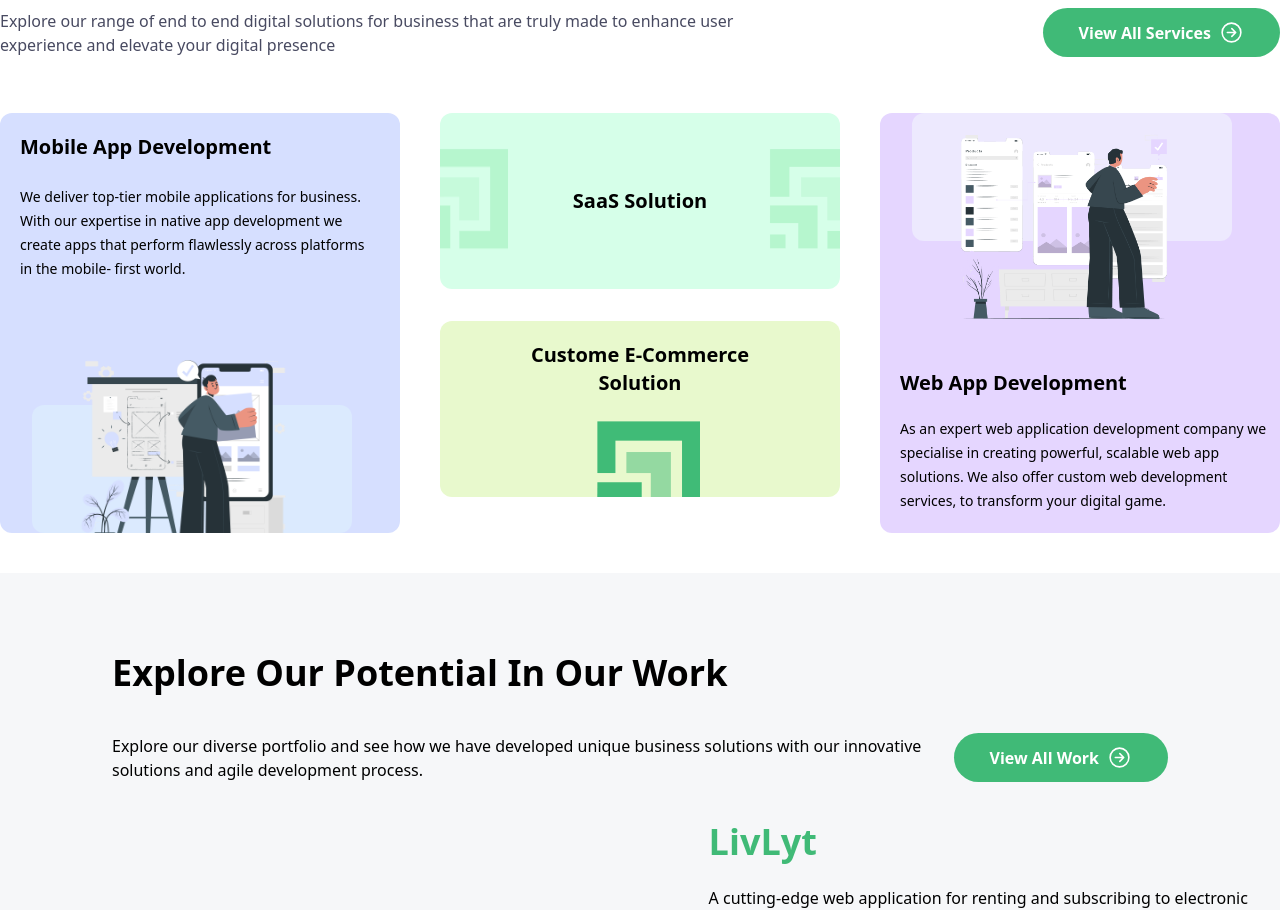
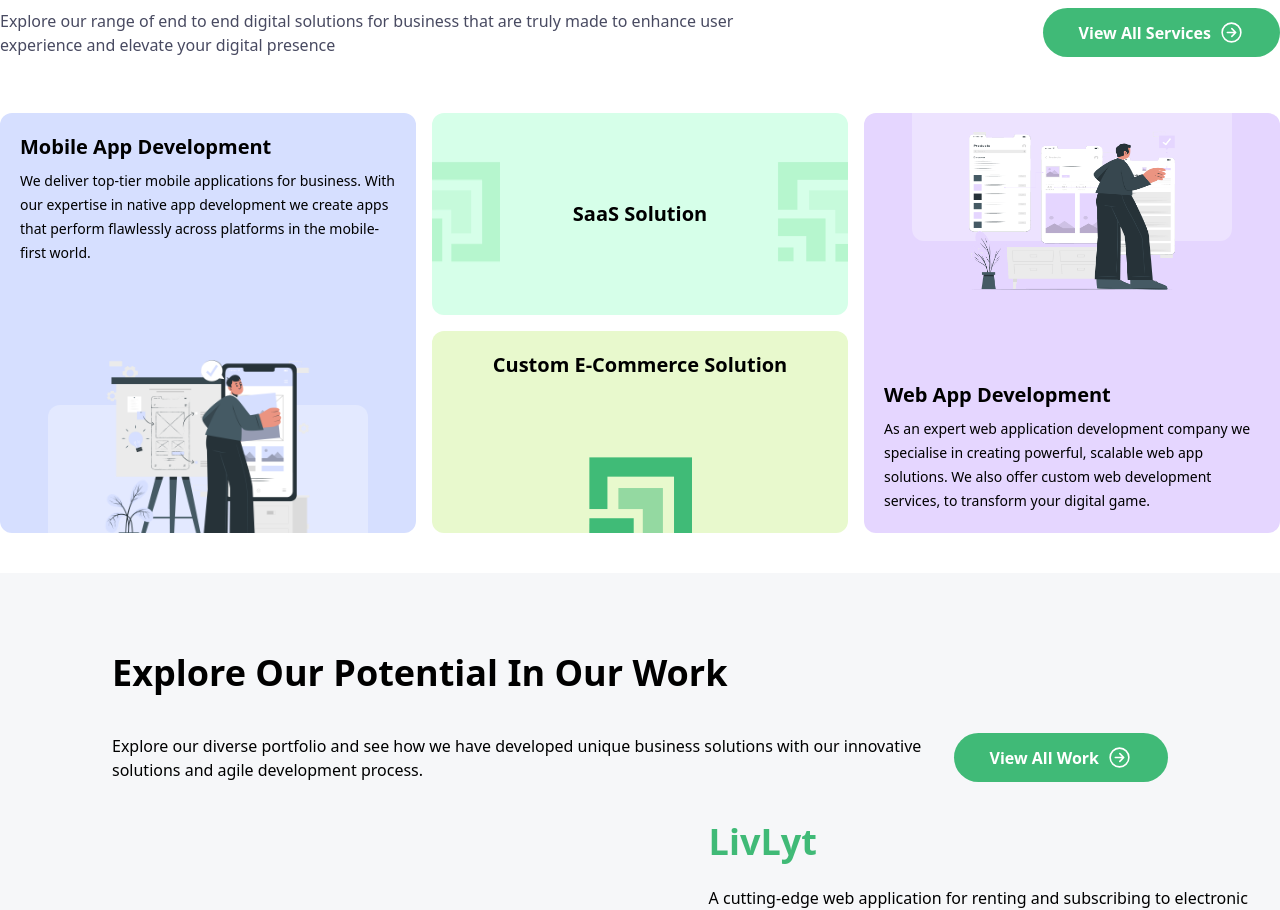
Before and after one commit to 28JayG/pt-site, a Next.js app: page / in a window 1280 px wide. Shown: the part 1147-2057 px from the top of the page. Built offline with nearby package versions, Linux system fonts and the light colour scheme.

Commit message:
fixes service section

```diff
--- a/src/components/home/ServicesRange.tsx
+++ b/src/components/home/ServicesRange.tsx
@@ -1,9 +1,66 @@
-import React from "react";
+import React, { FC } from "react";
 import Button from "../shared/Button";
 import { IoArrowForwardCircleOutline } from "react-icons/io5";
 import MaxWidthWrapper from "components/layouts/MaxWidthWrapper";
+import { Service } from "types/models";
+import { services } from "data/services.data";
+import classNames from "classnames";
 
-const ServicesRange: React.FC = () => {
+interface ServiceCardProps {
+  service: Service;
+  illustrationPosition: "top" | "bottom";
+}
+
+const ServiceCardWithIllustration: FC<ServiceCardProps> = ({
+  service,
+  illustrationPosition,
+}) => {
+  const { color, description, illustrationUri, title } = service;
+
+  const getIllustrationClasses = () => {
+    switch (illustrationPosition) {
+      case "top":
+        return {
+          illustrationBgClass: "top-0 rounded-b-xl",
+          cardClass: "flex-col-reverse",
+        };
+      case "bottom":
+      default:
+        return {
+          cardClass: "flex-col",
+          illustrationBgClass: "bottom-0 rounded-t-xl",
+        };
+    }
+  };
+
+  return (
+    <div
+      style={{ backgroundColor: color }}
+      className={classNames(
+        "flex items-center justify-between w-full h-full rounded-xl p-5 relative",
+        getIllustrationClasses().cardClass
+      )}
+    >
+      <div className="flex flex-col text-left gap-2">
+        <p className="font-bold text-xl">{title}</p>
+        <p className="text-sm leading-6">{description}</p>
+      </div>
+      <div
+        className={classNames(
+          "bg-white bg-opacity-30 absolute bottom-0 w-64 md:w-80 h-32 -translate-x-1/2 left-1/2",
+          getIllustrationClasses()?.illustrationBgClass
+        )}
+      />
+      <img
+        src={illustrationUri}
+        alt={title}
+        className="z-10 w-44 md:w-60 h-32 md:h-48 -m-5"
+      />
+    </div>
+  );
+};
+
+const ServicesRange = () => {
   return (
     <MaxWidthWrapper>
       <div className="relative py-10">
@@ -21,125 +78,60 @@ const ServicesRange: React.FC = () => {
           </Button>
         </div>
 
-        <div className="grid grid-cols-3 grid-rows-2 h-[420px] gap-10">
-          <div className="col-span-1 row-span-2 flex flex-col gap-6 w-full h-full rounded-xl bg-skyblue p-5 relative">
-            <p className="font-bold text-xl">Mobile App Development</p>
-            <p className="text-sm leading-6">
-              We deliver top-tier mobile applications for business. With our
-              expertise in native app development we create apps that perform
-              flawlessly across platforms in the mobile- first world.
-            </p>
-            <div className="bg-blue-100 absolute bottom-0 w-64 md:w-80 h-32 rounded-xl left-8"></div>
-            <img
-              src="/Prototyping process-cuate.png"
-              alt=""
-              className="z-10 w-44 md:w-60 h-32 md:h-48 absolute bottom-0 left-16"
+        <div className="grid grid-cols-3 grid-rows-2 h-[420px] gap-4">
+          {/* mobile app development */}
+          <div className="col-start-1 col-end-2 row-start-1 row-end-3">
+            <ServiceCardWithIllustration
+              service={services.mobileDev}
+              illustrationPosition="bottom"
             />
           </div>
-          <div className="flex flex-col gap-8 col-span-1 row-span-2 ">
-            <div className="w-full h-44 bg-leafGreen rounded-xl relative flex justify-center items-center">
+          {/* sass solution */}
+          <div className="col-start-2 col-end-3 row-start-1 row-end-2">
+            <div
+              style={{ backgroundColor: services.saas.color }}
+              className="h-full rounded-xl relative flex justify-center items-center"
+            >
               <img
                 src="/Frame 20993.png"
                 alt=""
-                className="w-20 h-28 absolute left-0 top-8"
+                className="w-20 h-28 absolute left-0 -translate-y-1/2 top-1/2"
               />
-              <p className="font-bold text-center text-xl">SaaS Solution</p>
+              <p className="font-bold text-center text-xl">
+                {services.saas.title}
+              </p>
               <img
                 src="/Frame 20994.png"
                 alt=""
-                className="w-20 h-28 absolute right-0 top-8"
+                className="w-20 h-28 absolute -translate-y-1/2 right-0 top-1/2"
               />
             </div>
-            <div className="w-full h-44 bg-mellowYellow rounded-xl relative flex justify-center ">
+          </div>
+
+          {/* custom e-commerce */}
+          <div className="col-start-2 col-end-3 row-start-2 row-end-3">
+            <div
+              className="h-full rounded-xl relative flex justify-center"
+              style={{ backgroundColor: services.eCommerce.color }}
+            >
               <p className="text-center font-bold text-xl pt-5">
-                Custome E-Commerce
-                <br />
-                Solution
+                {services.eCommerce.title}
               </p>
               <img
                 src="/Frame 20992.png"
                 alt=""
-                className="w-32 h-20 absolute right-32 bottom-0"
+                className="w-32 h-20 absolute -translate-x-1/2 left-1/2 bottom-0"
               />
             </div>
           </div>
-          <div className="col-span-1 row-span-2 flex flex-col gap-6 w-full h-full rounded-xl bg-purple p-5 relative">
-            <div className="bg-violet-100 absolute top-0 w-64 md:w-80 h-32 rounded-xl left-8"></div>
-            <img
-              src="/User flow-cuate (1).png"
-              alt=""
-              className="w-44 md:w-60 h-32 md:h-56 absolute top-0 left-16"
+
+          <div className="col-start-3 col-end-4 row-start-1 row-end-3">
+            <ServiceCardWithIllustration
+              service={services.webDev}
+              illustrationPosition="top"
             />
-            <div className="flex flex-col absolute bottom-5 gap-5">
-              <p className="font-bold text-xl">Web App Development</p>
-              <p className="text-sm leading-6">
-                As an expert web application development company we specialise
-                in creating powerful, scalable web app solutions. We also offer
-                custom web development services, to transform your digital game.
-              </p>
-            </div>
           </div>
         </div>
-
-        {/* <div className="flex flex-col md:flex-row gap-10 md:gap-0 justify-between">
-          <div className="flex flex-col gap-6 w-80 md:w-96 h-80 md:h-96 rounded-xl bg-skyblue p-5 relative">
-            <p className="font-bold text-xl">Mobile App Development</p>
-            <p className="text-sm leading-6">
-              We deliver top-tier mobile applications for business. With our
-              expertise in native app development we create apps that perform
-              flawlessly across platforms in the mobile- first world.
-            </p>
-            <div className="bg-blue-100 absolute bottom-0 w-64 md:w-80 h-32 rounded-xl left-8"></div>
-            <img
-              src="/Prototyping process-cuate.png"
-              alt=""
-              className="z-10 w-44 md:w-60 h-32 md:h-48 absolute bottom-0 left-16"
-            />
-          </div>
-          <div className="flex flex-col gap-8">
-            <div className="w-80 md:w-96 h-44 bg-leafGreen rounded-xl relative flex justify-center items-center">
-              <img
-                src="/Frame 20993.png"
-                alt=""
-                className="w-20 h-28 absolute left-0 top-8"
-              />
-              <p className="font-bold text-center text-xl">SaaS Solution</p>
-              <img
-                src="/Frame 20994.png"
-                alt=""
-                className="w-20 h-28 absolute right-0 top-8"
-              />
-            </div>
-            <div className="w-80 md:w-96 h-44 bg-mellowYellow rounded-xl relative flex justify-center ">
-              <p className="text-center font-bold text-xl pt-5">
-                Custome E-Commerce
-                <br />
-                Solution
-              </p>
-              <img
-                src="/Frame 20992.png"
-                alt=""
-                className="w-32 h-20 absolute right-32 bottom-0"
-              />
-            </div>
-          </div>
-          <div className="w-80 md:w-96 h-80 md:h-96 rounded-xl bg-purple flex flex-col gap-6 p-5 relative">
-            <div className="bg-violet-100 absolute top-0 w-64 md:w-80 h-32 rounded-xl left-8"></div>
-            <img
-              src="/User flow-cuate (1).png"
-              alt=""
-              className="w-44 md:w-60 h-32 md:h-56 absolute top-0 left-16"
-            />
-            <div className="flex flex-col absolute bottom-5 gap-5">
-              <p className="font-bold text-xl">Web App Development</p>
-              <p className="text-sm leading-6">
-                As an expert web application development company we specialise
-                in creating powerful, scalable web app solutions. We also offer
-                custom web development services, to transform your digital game.
-              </p>
-            </div>
-          </div>
-        </div> */}
       </div>
     </MaxWidthWrapper>
   );
--- /dev/null
+++ b/src/data/services.data.ts
@@ -0,0 +1,33 @@
+import { Service } from "types/models";
+
+export const services: Record<string, Service> = {
+  mobileDev: {
+    title: "Mobile App Development",
+    description:
+      "We deliver top-tier mobile applications for business. With our expertise in native app development we create apps that perform flawlessly across platforms in the mobile-first world.",
+    illustrationUri: "/images/mobile_app_dev.png",
+    color: "#D6DFFF",
+  },
+
+  webDev: {
+    title: "Web App Development",
+    description:
+      "As an expert web application development company we specialise in creating powerful, scalable web app solutions. We also offer custom web development services, to transform your digital game.",
+    illustrationUri: "/images/web_app_dev.png",
+    color: "#e5d6ff",
+  },
+
+  saas: {
+    title: "SaaS Solution",
+    description: "",
+    illustrationUri: "",
+    color: "#D6FFE9",
+  },
+
+  eCommerce: {
+    title: "Custom E-Commerce Solution",
+    description: "",
+    illustrationUri: "",
+    color: "#E8F9CD",
+  },
+};
--- /dev/null
+++ b/src/types/models.ts
@@ -0,0 +1,6 @@
+export interface Service {
+  title: string;
+  description: string;
+  illustrationUri: string;
+  color: string;
+}
```
Also changed, not shown: src/components/layouts/About.tsx (+4 -6 lines), public/images/mobile_app_dev.png (renamed from public/Prototyping process-cuate.png), public/images/web_app_dev.png (renamed from public/User flow-cuate (1).png).
